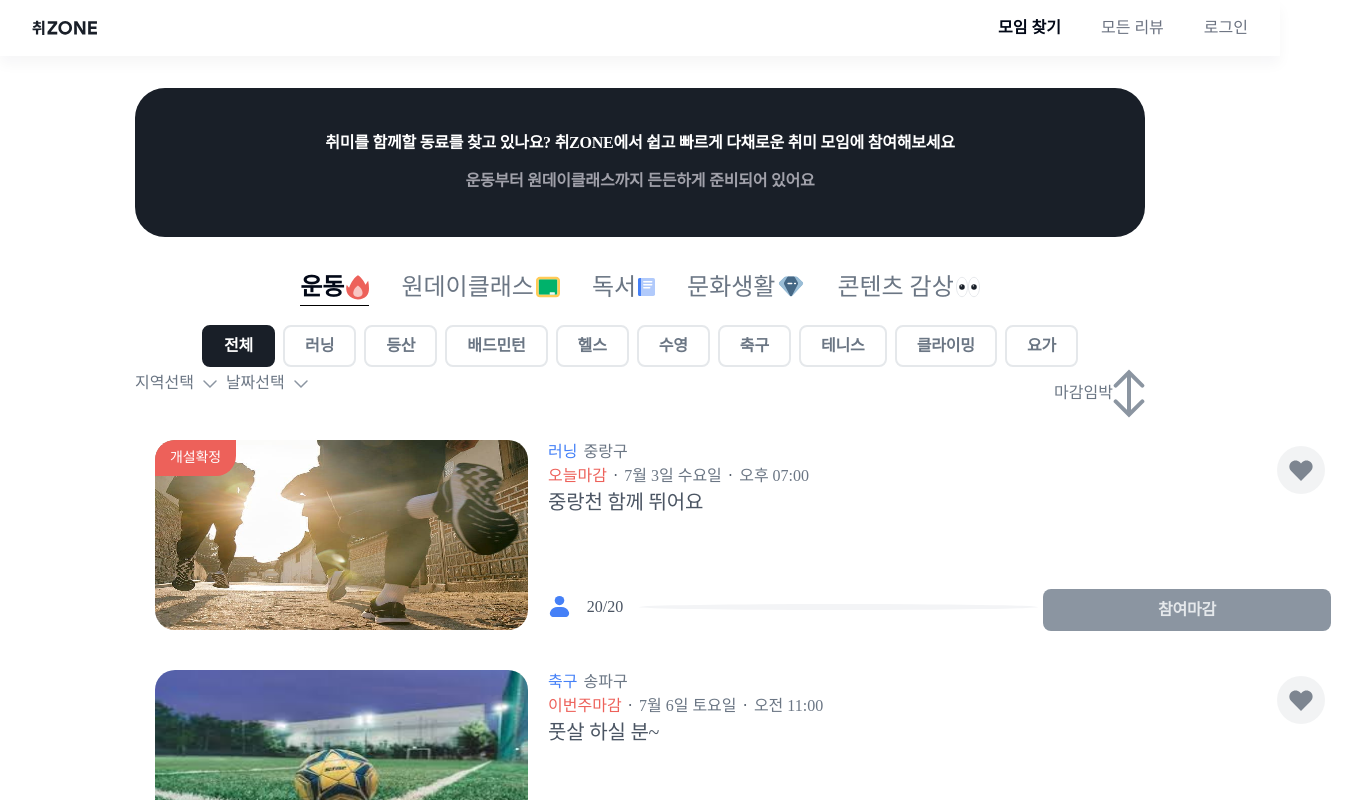
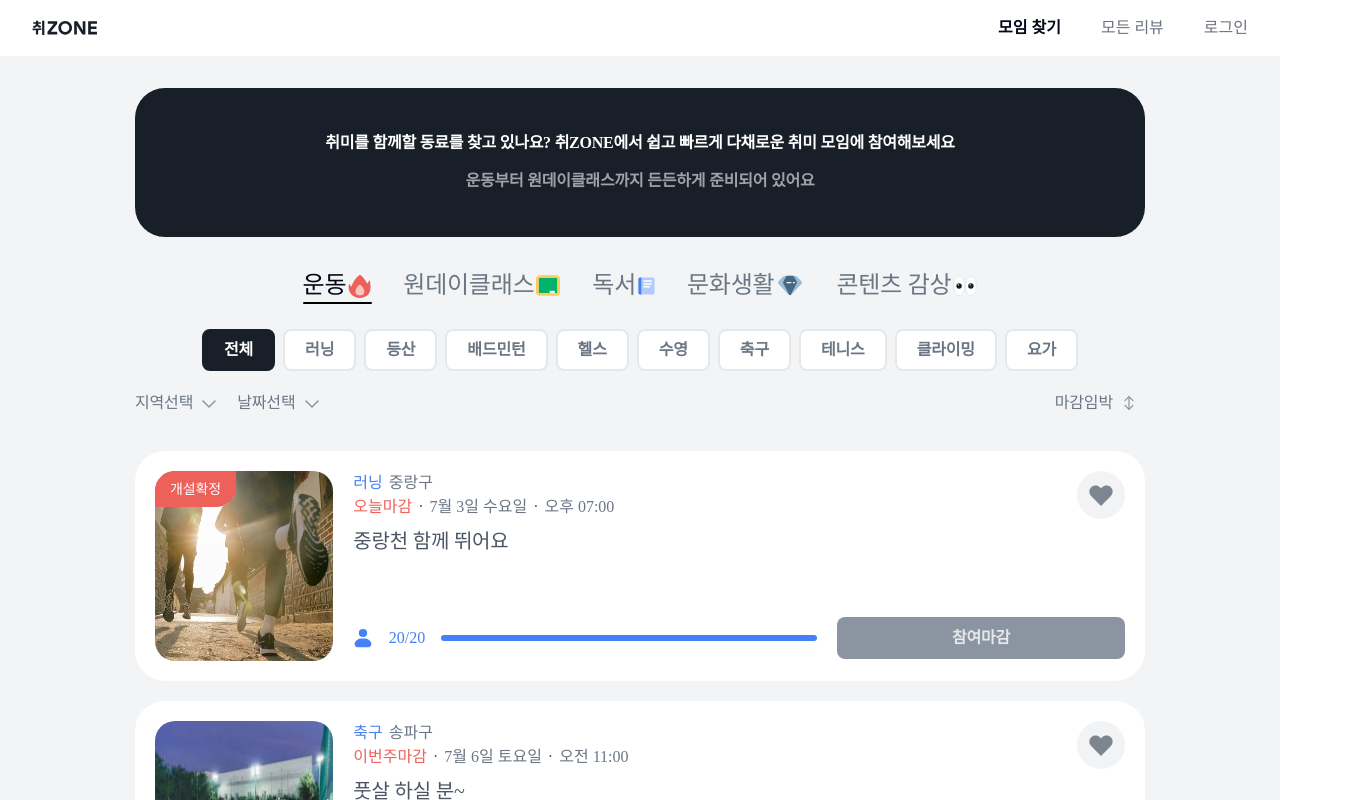
Before and after one commit to codeit-team2/FE, a Next.js app: page / in a window 1280 px wide. Shown: the top 800 px of the page, 1351 px wide, since content can reach past the window. Built offline with nearby package versions, Linux system fonts and the light colour scheme; a web font is replaced by a local one.

Commit message:
Feat: 메인페이지

```diff
--- a/src/components/Card/index.tsx
+++ b/src/components/Card/index.tsx
@@ -12,7 +12,7 @@ export default function Card({ data }: any) {
   const progressPercentage = (data.member / 20) * 100;
 
   return (
-    <div className="h-230 relative flex w-[1216px] gap-20 rounded-lg bg-white p-20">
+    <div className="h-230 relative flex w-full gap-20 rounded-lg bg-white p-20">
       <div className="h-190 w-373 relative">
         <Image src={data.imageUrl} alt={data.title} fill className="rounded-md" />
         {data.confirmed && (
@@ -21,46 +21,58 @@ export default function Card({ data }: any) {
           </div>
         )}
       </div>
-      <div className="relative text-gray-600">
-        <div>
+      <div className="gap-30 relative flex w-full flex-col items-start justify-between text-gray-600">
+        <div className="mb-4 flex flex-col">
           <div className="flex gap-6">
             <p className="text-primary-300">{data.category}</p>
             <p className="text-neutral-500">{data.place}</p>
           </div>
-          <div className="flex gap-6">
+          <div className="mb-8 flex gap-6">
             <p className="text-secondary-300">{data.deadline}</p>·
             <p className="text-neutral-500">{data.date}</p>·
             <p className="text-neutral-500">{data.time}</p>
           </div>
           <div className="text-heading-2M">{data.title}</div>
         </div>
-        <div className="absolute bottom-11 flex items-center justify-center gap-16">
+
+        <div className="mb-11 flex w-full items-center justify-center gap-16">
           {data.member > 5 ? (
-            <Image src="/icons/overPersonIcon.svg" alt="overPersonIcon" width={24} height={24} />
+            <>
+              <Image src="/icons/overPersonIcon.svg" alt="overPersonIcon" width={24} height={24} />
+              <div className="text-14 text-primary-300">{data.member}/20</div>
+              <div className="relative h-6 w-full rounded-full bg-gray-100">
+                <div
+                  className="bg-primary-300 absolute h-6 rounded-full"
+                  // className="absolute h-6 w-full rounded-full bg-black"
+                  style={{ width: `${progressPercentage}%` }}
+                />
+              </div>
+            </>
           ) : (
-            <Image src="/icons/basePersonIcon.svg" alt="basePersonIcon" width={24} height={24} />
+            <>
+              <Image src="/icons/basePersonIcon.svg" alt="basePersonIcon" width={24} height={24} />
+              <div className="text-14 text-neutral-500">{data.member}/20</div>
+              <div className="relative h-6 w-full rounded-full bg-gray-100">
+                <div
+                  className="bg-primary-300 absolute h-6 rounded-full"
+                  // className="absolute h-6 w-full rounded-full bg-black"
+                  style={{ width: `${progressPercentage}%` }}
+                />
+              </div>
+            </>
           )}
 
-          <div className="text-14">{data.member}/20</div>
-          <div className="w-422 relative h-6 rounded-full bg-gray-100">
+          {/* <div className="text-14">{data.member}/20</div>
+          <div className="relative h-6 w-full rounded-full bg-gray-100">
             <div
-              className="bg-secondary-blue-300 absolute h-6 rounded-full"
+              className="bg-primary-300 absolute h-6 rounded-full"
+              // className="absolute h-6 w-full rounded-full bg-black"
               style={{ width: `${progressPercentage}%` }}
             />
-          </div>
+          </div> */}
         </div>
       </div>
-      {data.member >= 20 ? (
-        <Button className="bottom-19 h-42 w-288 absolute right-20" disabled variant={'secondary'}>
-          참여마감
-        </Button>
-      ) : (
-        <Button className="bottom-19 h-42 w-288 absolute right-20" variant={'secondary'}>
-          참여하기
-        </Button>
-      )}
-
-      <div className="right-26 top-26 absolute">
+      <div className="flex flex-col items-end justify-between">
         <button type="button" className="relative h-48 w-48" onClick={handleClick}>
           <Image
             src={isBookmarked ? '/icons/heart-pink.svg' : '/icons/heart-gray.svg'}
@@ -69,6 +81,20 @@ export default function Card({ data }: any) {
             className="absolute"
           />
         </button>
+
+        {data.member >= 20 ? (
+          <Button className="h-42 w-288 mb-2" disabled variant={'secondary'}>
+            참여마감
+          </Button>
+        ) : (
+          <Button className="h-42 w-288 mb-2" variant={'secondary'}>
+            참여하기
+          </Button>
+        )}
+
+        {/* <div className="right-26 top-26 absolute"> */}
+
+        {/* </div> */}
       </div>
     </div>
   );
--- a/src/components/common/MainLayout/index.tsx
+++ b/src/components/common/MainLayout/index.tsx
@@ -5,5 +5,5 @@ interface MainLayoutrProps {
 }
 
 export default function MainLayout({ children }: MainLayoutrProps) {
-  return <div className="bg-neutral-gray-50 px-135 mt-32">{children}</div>;
+  return <div className="px-135 bg-neutral-50 pt-32">{children}</div>;
 }
--- a/src/components/common/dropdown/index.tsx
+++ b/src/components/common/dropdown/index.tsx
@@ -37,18 +37,29 @@ export default function Dropdown({ items, icon, itemTrigger = 'Open' }: Dropdown
   }, []);
 
   return (
-    <div className="dropdown" ref={dropdownRef}>
+    <div ref={dropdownRef}>
       {/* <div className="hover:bg-black" ref={dropdownRef}> */}
       {/* #6B7684 */}
-      <button onClick={toggleDropdown} className="flex items-center text-neutral-500">
+      <button
+        onClick={toggleDropdown}
+        className="text-body-1M relative flex items-center text-neutral-500"
+      >
         {itemValue}
-        <Image src={icon} alt="dropdownIcon" width={32} height={32} />
+        {itemTrigger === '마감임박' ? (
+          <div className="relative h-32 w-32">
+            <Image src={icon} alt="dropdownIcon" fill className="px-11 py-8" />
+          </div>
+        ) : (
+          <div className="relative h-32 w-32">
+            <Image src={icon} alt="dropdownIcon" fill />
+          </div>
+        )}
       </button>
 
       {/* 이후 고정 값 나오면 변경작업 */}
       {isOpen ? (
         items && items.length > 0 ? (
-          <div className="text-body-2Sb rounded-md bg-white py-5 shadow-[#191f28]">
+          <div className="text-body-2Sb absolute z-10 rounded-md bg-white py-5 shadow-[#191f28]">
             {items.map((item, index) => (
               <div
                 key={index}
@@ -60,7 +71,7 @@ export default function Dropdown({ items, icon, itemTrigger = 'Open' }: Dropdown
             ))}
           </div>
         ) : (
-          <div>Loading...</div> // items가 없는 경우
+          <div className="absolute z-10">Loading...</div> // items가 없는 경우
         )
       ) : null}
       {/* isOpen이 false일 때는 아무것도 렌더링하지 않음 */}
--- a/src/components/common/tap/index.tsx
+++ b/src/components/common/tap/index.tsx
@@ -10,8 +10,8 @@ export default function Tap() {
     { title: '콘텐츠 감상', icon: '/icons/eyeIcon.svg', iconWidth: 24, iconHeight: 20 },
   ];
 
-  const selectedFont = 'flex text-[24px] font-semibold';
-  const notSelectedFont = 'flex text-[24px] font-medium text-[#6B7684]';
+  const selectedFont = 'flex text-heading-1M';
+  const notSelectedFont = 'flex text-heading-1M text-[#6B7684]';
 
   const [selectedIndex, setSelectedIndex] = useState<number>(0);
   const [indicatorStyle, setIndicatorStyle] = useState({ width: 0, left: 0 });
@@ -35,24 +35,30 @@ export default function Tap() {
   };
 
   return (
-    <div className="relative flex flex-col items-center">
-      <div className="flex items-center gap-32">
+    <div className="relative flex w-full items-center justify-center gap-32">
+      {/* 원본 */}
+      {/* <div className="relative flex flex-col items-center"> */}
+      {/* <div className="relative flex flex-col items-center"> */}
+      {/* 원본 */}
+      {/* <div className="flex items-center gap-32"> */}
       {titles.map(({ title, icon, iconWidth, iconHeight }, index) => (
         <div
           key={index}
-            className={`${selectedIndex === index ? selectedFont : notSelectedFont} cursor-pointer gap-2`}
+          className={`${selectedIndex === index ? selectedFont : notSelectedFont} flex cursor-pointer items-center gap-2`}
           onClick={() => handleTapChange(index, title)}
           ref={(el) => {
             tabRefs.current[index] = el;
           }}
         >
           {title}
-            <Image src={icon} alt={`${title} icon`} width={iconWidth} height={iconHeight} />
+          <div className="relative" style={{ width: iconWidth, height: iconHeight }}>
+            <Image src={icon} alt={`${title} icon`} fill />
+          </div>
         </div>
       ))}
-      </div>
+      {/* </div> */}
       <span
-        className="absolute top-full h-1 bg-black transition-all duration-300"
+        className="absolute top-full h-2 rounded-[99px] bg-black transition-all duration-300"
         style={{
           width: indicatorStyle.width,
           left: indicatorStyle.left,
--- a/src/pages/index.tsx
+++ b/src/pages/index.tsx
@@ -17,15 +17,15 @@ function Main() {
 취ZONE에서 쉽고 빠르게 다채로운 취미 모임에 참여해보세요"
           subTitle="운동부터 원데이클래스까지 든든하게 준비되어 있어요"
         />
-        <div className="px-156 mb-20 mt-32">
+        <div className="px-156 mb-27 mt-32">
           <Tap />
         </div>
-        <div className="px-95 w-full">
+        <div className="px-95 mb-16 w-full">
           <ChipTap />
         </div>
 
-        <div className="flex justify-between">
-          <div className="flex">
+        <div className="mb-32 flex justify-between">
+          <div className="flex gap-12">
             <Dropdown
               items={['중랑구', '광진구', '용산구', '을지로3가']}
               icon="/icons/dropdownIcon.svg"
@@ -40,7 +40,7 @@ function Main() {
           />
         </div>
 
-        <div>
+        <div className="flex flex-col gap-20">
           {Test.map((data, index) => (
             <Card key={index} data={data} />
           ))}
--- a/tailwind.config.ts
+++ b/tailwind.config.ts
@@ -25,7 +25,7 @@ const config = {
       },
     },
     extend: {
-      borderRadius: { sm: '8px', md: '20px', lg: '30px', full: '50%' },
+      borderRadius: { sm: '8px', md: '20px', lg: '30px', full: '9999px' },
       borderWidth: px0_50,
       lineHeight: px0_100,
       fontSize: {
```
Lines whose indentation alone changed are shown as unchanged.
